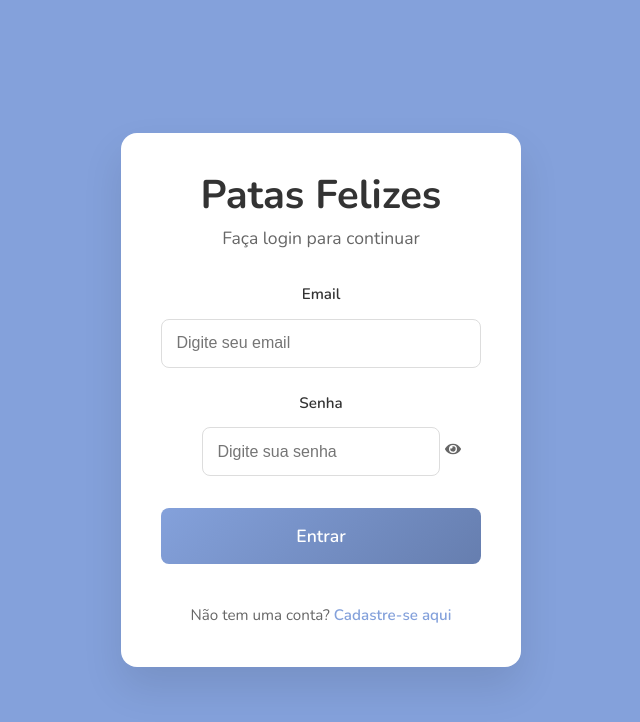
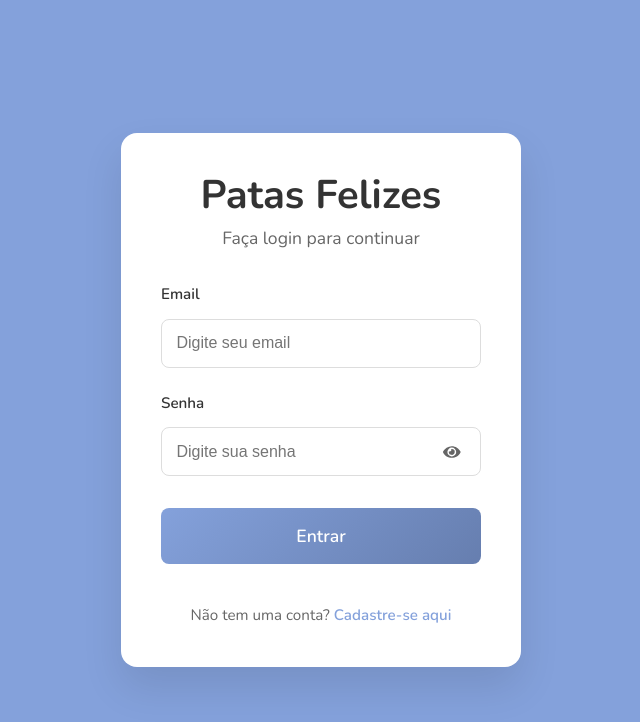
Before and after one commit to Patas-Felizes/patas-web-front, a React (Vite) app: page /login in a window 1280 px wide. Shown: the top 722 px of the page, without its empty margins (319-959 px from the left). Built offline with nearby package versions, Linux system fonts and the light colour scheme; no server answers.

Commit message:
style: input password

```diff
--- a/src/App.jsx
+++ b/src/App.jsx
@@ -1,4 +1,3 @@
-// src/App.jsx
 import { Routes, Route, Navigate } from 'react-router-dom';
 import { AuthProvider } from './contexts/AuthContext';
 import ProtectedRoute from './components/ProtectedRoute/ProtectedRoute';
--- a/src/components/Navbar/Navbar.jsx
+++ b/src/components/Navbar/Navbar.jsx
@@ -102,7 +102,6 @@ const Navbar = () => {
         )}
       </div>
 
-      {/* Overlay para fechar menu quando clicar fora */}
       {showUserMenu && (
         <div
           className="user-menu-overlay"
--- a/src/pages/LoginPage/LoginPage.css
+++ b/src/pages/LoginPage/LoginPage.css
@@ -64,6 +64,7 @@
   font-weight: 600;
   color: #333;
   font-size: 0.95rem;
+  text-align: left;
 }
 
 .form-group input {
@@ -73,6 +74,8 @@
   font-size: 1rem;
   transition: all 0.3s ease;
   background-color: #f8f9fa;
+  text-align: left;
+  box-sizing: border-box;
 }
 
 .form-group input:focus {
@@ -84,6 +87,28 @@
 
 .password-input {
   position: relative;
+  width: 100%;
+  display: flex;
+  align-items: center;
+}
+
+.password-input input {
+  width: 100%;
+  padding: 0.875rem 3rem 0.875rem 1rem;
+  border: 2px solid #e1e5e9;
+  border-radius: 8px;
+  font-size: 1rem;
+  transition: all 0.3s ease;
+  background-color: #f8f9fa;
+  text-align: left;
+  box-sizing: border-box;
+}
+
+.password-input input:focus {
+  outline: none;
+  border-color: #84A1DB;
+  background-color: white;
+  box-shadow: 0 0 0 3px rgba(132, 161, 219, 0.15);
 }
 
 .toggle-password {
@@ -97,6 +122,11 @@
   cursor: pointer;
   padding: 0.25rem;
   transition: color 0.3s ease;
+  font-size: 1.1rem;
+  z-index: 1;
+  display: flex;
+  align-items: center;
+  justify-content: center;
 }
 
 .toggle-password:hover {
@@ -169,7 +199,6 @@
   .login-page {
     padding: 1rem 0.5rem;
   }
-
   .login-container {
     padding: 2rem 1.5rem;
   }
--- a/src/pages/LoginPage/LoginPage.jsx
+++ b/src/pages/LoginPage/LoginPage.jsx
@@ -16,14 +16,12 @@ const LoginPage = () => {
   const [loading, setLoading] = useState(false);
   const [error, setError] = useState('');
 
-  // Aplicar classe ao body quando componente montar
   useEffect(() => {
     document.body.classList.add('auth-page');
     document.documentElement.classList.add('auth-page');
     const root = document.getElementById('root');
     if (root) root.classList.add('auth-page');
 
-    // Limpar quando componente desmontar
     return () => {
       document.body.classList.remove('auth-page');
       document.documentElement.classList.remove('auth-page');
@@ -37,7 +35,6 @@ const LoginPage = () => {
       ...formData,
       [e.target.name]: e.target.value
     });
-    // Limpar erro quando usuário começar a digitar
     if (error) setError('');
   };
 
@@ -52,11 +49,9 @@ const LoginPage = () => {
       setUser(user);
       setUserData(userData);
 
-      // Redirecionar baseado no tipo de usuário
       if (userData.tipoUsuario === 'protetor') {
         navigate('/');
       } else if (userData.tipoUsuario === 'adotante') {
-        // Por enquanto redireciona para home também, até ter a página do adotante
         navigate('/');
       }
     } catch (error) {
--- a/src/pages/RegisterPage/RegisterPage.css
+++ b/src/pages/RegisterPage/RegisterPage.css
@@ -64,6 +64,7 @@
   color: #333;
   font-size: 0.95rem;
   margin-bottom: 1rem;
+  text-align: left;
 }
 
 .user-type-options {
@@ -129,6 +130,7 @@
   font-weight: 600;
   color: #333;
   font-size: 0.95rem;
+  text-align: left;
 }
 
 .form-group input {
@@ -138,6 +140,8 @@
   font-size: 1rem;
   transition: all 0.3s ease;
   background-color: #f8f9fa;
+  text-align: left;
+  box-sizing: border-box;
 }
 
 .form-group input:focus {
@@ -149,6 +153,28 @@
 
 .password-input {
   position: relative;
+  width: 100%;
+  display: flex;
+  align-items: center;
+}
+
+.password-input input {
+  width: 100%;
+  padding: 0.875rem 3rem 0.875rem 1rem;
+  border: 2px solid #e1e5e9;
+  border-radius: 8px;
+  font-size: 1rem;
+  transition: all 0.3s ease;
+  background-color: #f8f9fa;
+  text-align: left;
+  box-sizing: border-box;
+}
+
+.password-input input:focus {
+  outline: none;
+  border-color: #84A1DB;
+  background-color: white;
+  box-shadow: 0 0 0 3px rgba(132, 161, 219, 0.15);
 }
 
 .toggle-password {
@@ -162,6 +188,11 @@
   cursor: pointer;
   padding: 0.25rem;
   transition: color 0.3s ease;
+  font-size: 1.1rem;
+  z-index: 1;
+  display: flex;
+  align-items: center;
+  justify-content: center;
 }
 
 .toggle-password:hover {
--- a/src/pages/RegisterPage/RegisterPage.jsx
+++ b/src/pages/RegisterPage/RegisterPage.jsx
@@ -108,7 +108,7 @@ const RegisterPage = () => {
       <div className="register-container">
         <div className="register-header">
           <h1>Criar Conta</h1>
-          <p>Junte-se à nossa comunidade de proteção animal</p>
+          <p>Junte-se à nossa plataforma de proteção animal e seja a mudança na vida dos animais.</p>
         </div>
 
         <form onSubmit={handleSubmit} className="register-form">
@@ -119,7 +119,7 @@ const RegisterPage = () => {
           )}
 
           <div className="user-type-section">
-            <label>Tipo de usuário</label>
+            <label>Escolha o seu perfil</label>
             <div className="user-type-options">
               <div
                 className={`user-type-card ${formData.tipoUsuario === 'protetor' ? 'selected' : ''}`}
```
